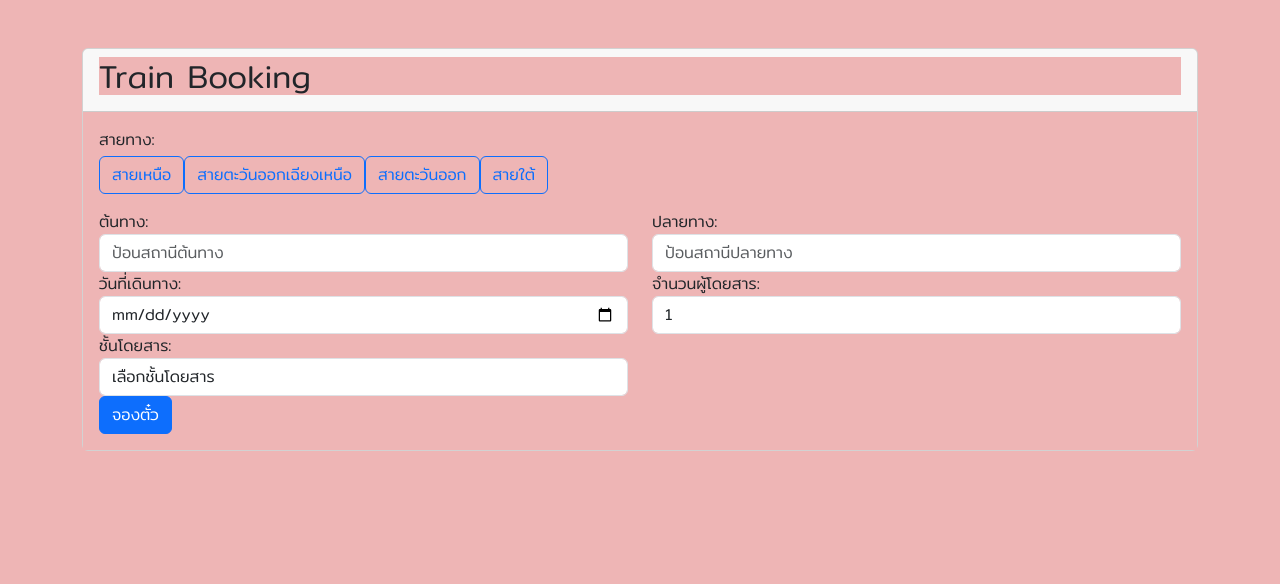
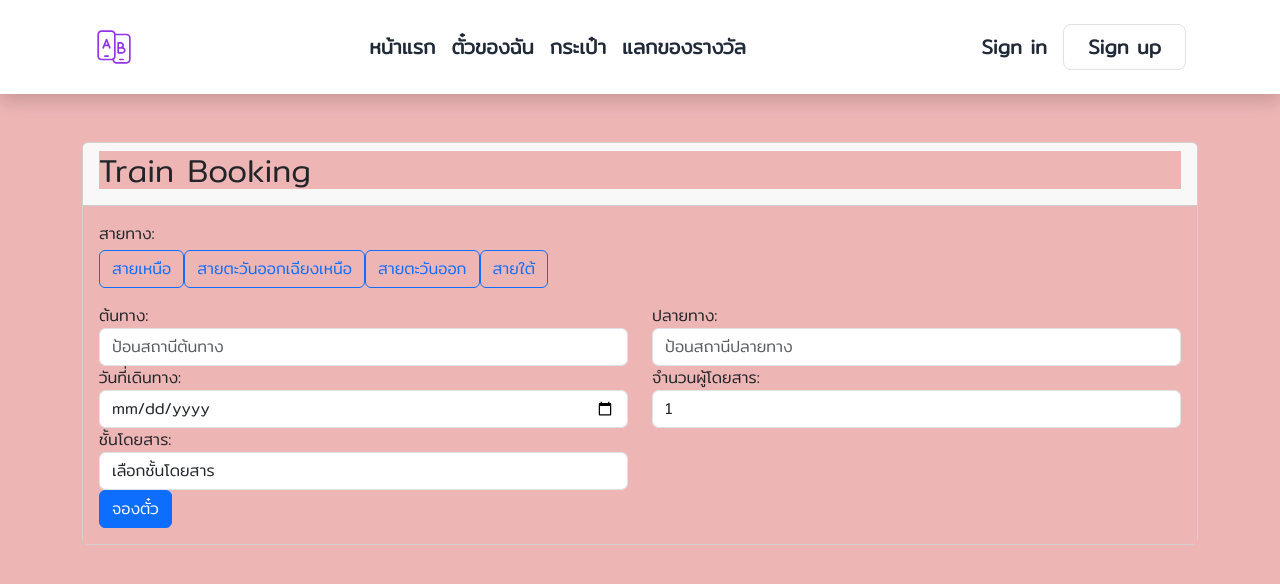
Before and after one commit to Nonlandz/Database, a Vue app in the folder project/: page /home in a window 1280 px wide. Shown: the top 584 px of the page. Built offline with nearby package versions, Linux system fonts and the light colour scheme.

Commit message:
Update home.vue

```diff
--- a/project/src/views/home.vue
+++ b/project/src/views/home.vue
@@ -1,4 +1,5 @@
 <template>
+  <Nav></Nav>
   <div class="container">
     <div class="booking-form card mt-5">
       <div class="card-header">
@@ -59,7 +60,12 @@
 </template>
 
 <script>
+import Nav from '../components/Nav.vue';
+
 export default {
+  components: {
+    Nav,
+  },
   data() {
     return {
       route: '',
```
